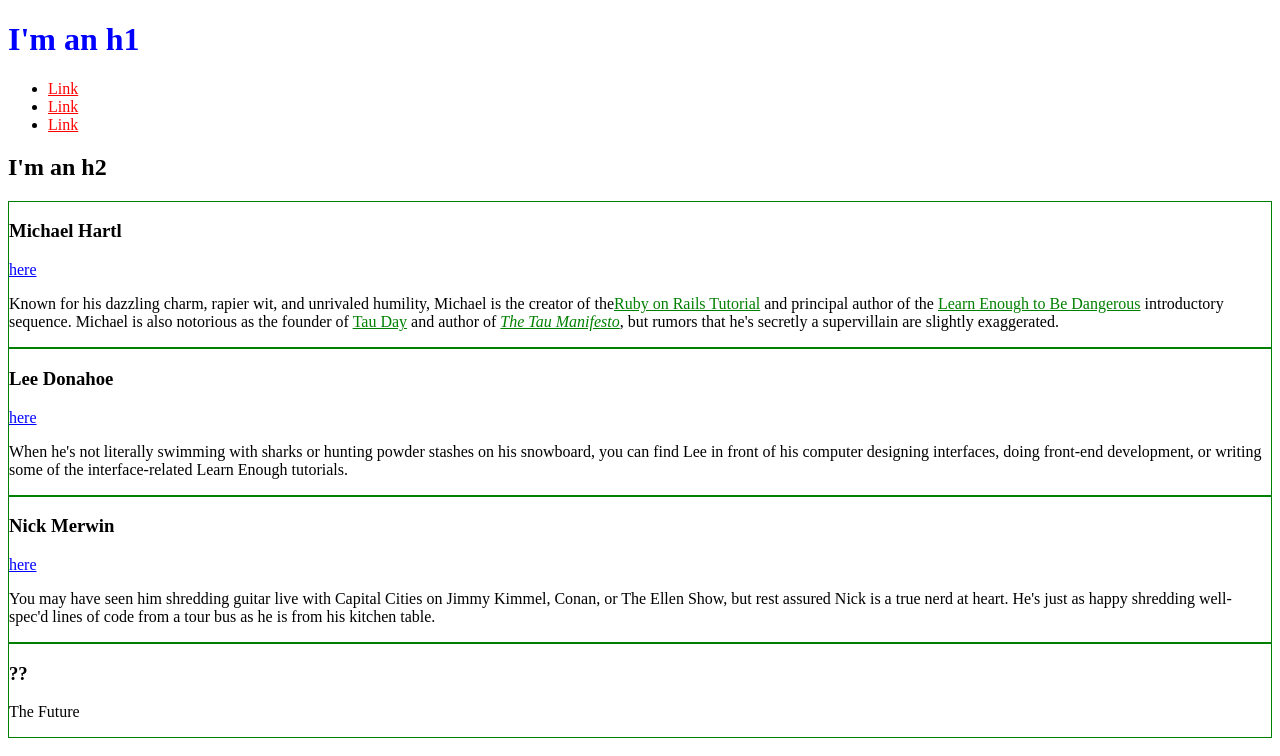
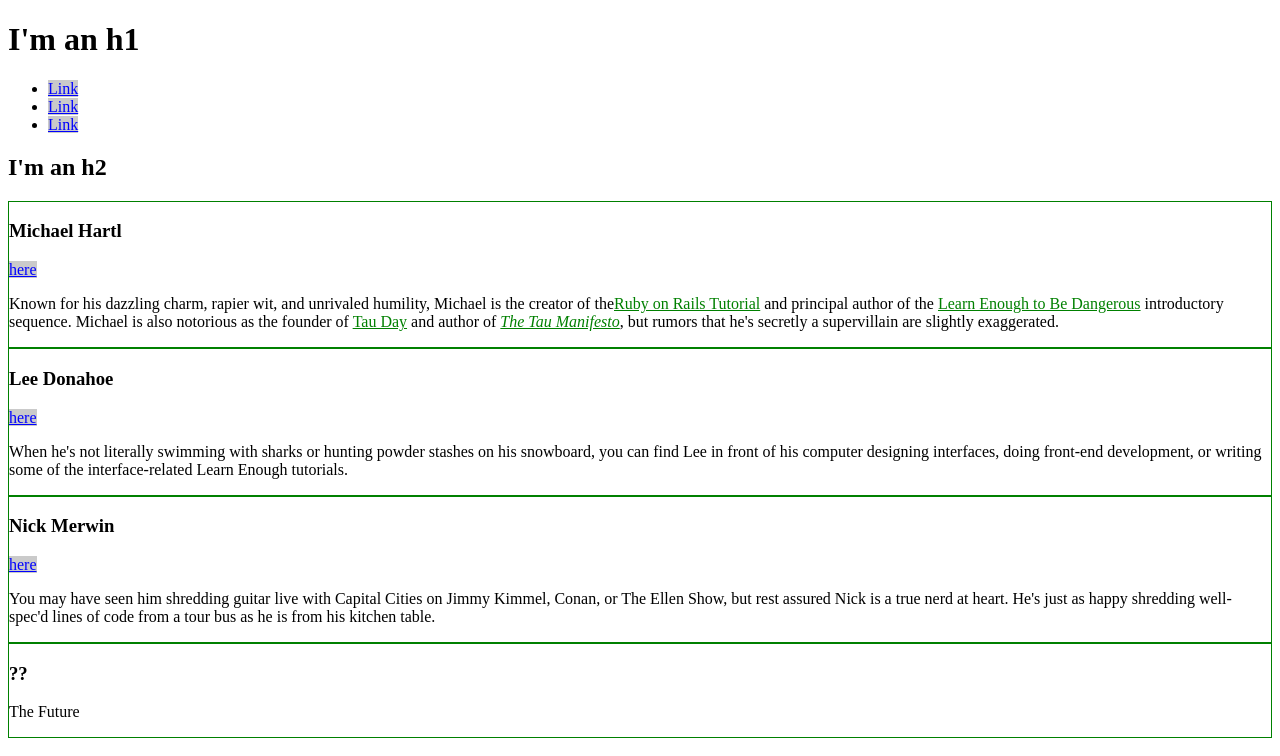
Before and after one commit to kimwipes/kimwipes.github.io, a plain HTML site: page index.html in a window 1280 px wide. Drawn offline with Linux system fonts and the light colour scheme.

Commit message:
Complete Chapter3.1

```diff
--- a/index.html
+++ b/index.html
@@ -6,37 +6,38 @@
     <style>
       /* グローバルスタイル */
       a {
-        color: red;
+        color: rgba(208, 80, 208, 0.2);
       }
 
       /* バイオグラフィースタイル */
       div.bio-box {
-        border: 1px solid green;
+        border: 1px solid #008000;
       }
       .bio-box {
-        border: 1px solid black;
+        border: 1px solid #000000;
       }
       .bio-copy a {
-        color: green;
+        color: #008000;
       }
 
       /* SNSスタイル */
       .social-link {
-        color: blue;
+        color: #0000ff;
+        background: rgba(150, 150, 150, 0.5)
       }
     </style>
   </head>
   <body>
-    <h1 class="social-link">I'm an h1</h1>
+    <h1>I'm an h1</h1>
     <ul>
       <li>
-        <a href="https://example.com/">Link</a>
+        <a href="https://example.com/" class="social-link">Link</a>
       </li>
       <li id="orange-box">
-        <a href="https://example.com/">Link</a>
+        <a href="https://example.com/" class="social-link">Link</a>
       </li>
       <li>
-        <a href="https://example.com/">Link</a>
+        <a href="https://example.com/" class="social-link">Link</a>
       </li>
     </ul>
     <h2>I'm an h2</h2>
```
